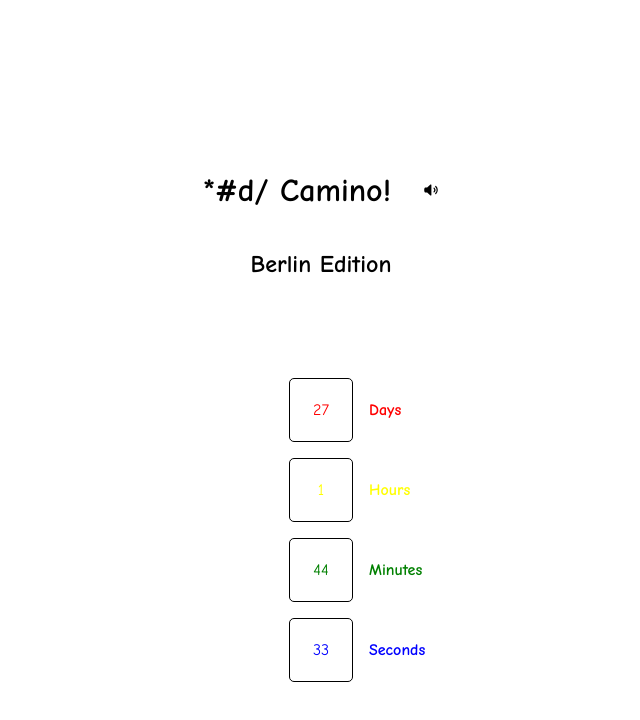
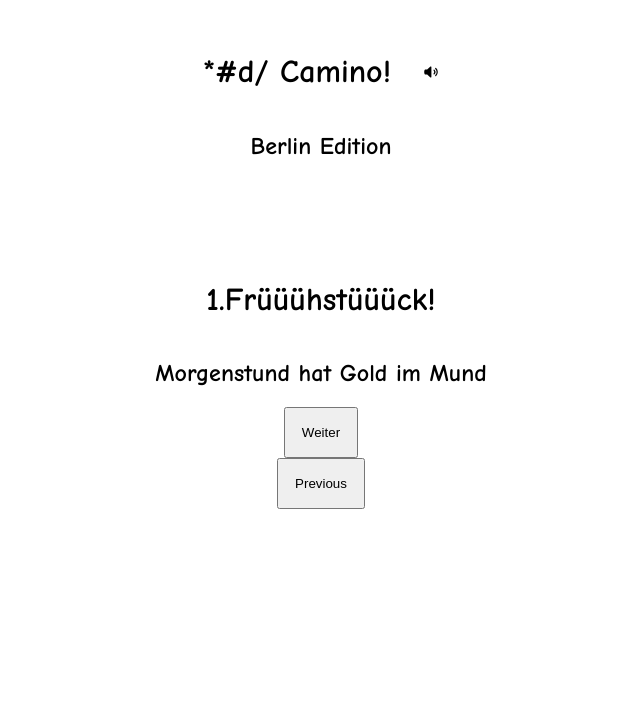
Before and after one commit to Luis-Maiworm/github_pages, a React (Vite) app: page / in a window 1280 px wide. Shown: the top 720 px of the page, without its empty margins (319-959 px from the left). Built offline with nearby package versions, Linux system fonts and the light colour scheme.

Commit message:
added main question logic

```diff
--- a/src/App.css
+++ b/src/App.css
@@ -1,7 +1,6 @@
 .page-wrapper {
   width: 100vw;
   height: 100vh;
-  display: flex;
   align-items: center;
   justify-content: center;
 }
--- a/src/App.jsx
+++ b/src/App.jsx
@@ -1,6 +1,6 @@
 
 import './App.css'
-import { DayCountdown } from './components/Timer'
+import { MainContent } from './components/MainContent'
 import camino from './audio/mimi_camino.mp3'
 import { HiMiniSpeakerWave } from "react-icons/hi2";
 import React, { useState, useEffect } from "react";
@@ -56,7 +56,7 @@ function App() {
       <div className='page-wrapper'>
         <div className='content-wrapper'>
         <GranCamino/>
-        <DayCountdown/>
+        <MainContent/>
         </div>
       </div>
     </>
--- a/src/components/Timer.jsx
+++ b/src/components/MainContent.jsx
@@ -4,14 +4,10 @@ import AlienLims from '../assets/lims_alien.jpeg'
 import Less from '../assets/less_huea.jpeg'
 import OkLims from '../assets/lims_ok.jpeg'
 import SammaLims from '../assets/lims_samma.jpeg'
+import { Questions } from "./Questions"
 
 const date_str = "2024-07-13T10:00:00"
 
-const Completionist = () => {
-    <span>
-        Leggo
-    </span>
-}
 
 const BackgroundSticker = ({source}) => {
     return(
@@ -35,21 +31,24 @@ const renderer = ({days, hours, minutes, seconds, completed}) => {
         )
     }
 
-    if (completed) {
-        return <Completionist/>
-    } else {
-        return (
-        <div className="timer-wrapper">
-            <TimeContainer time={days} label={"Days"} sticker={OkLims}/>
-            <TimeContainer time={hours} label={"Hours"} sticker={SammaLims}/>
-            <TimeContainer time={minutes} label={"Minutes"} sticker={Less}/>
-            <TimeContainer time={seconds} label={"Seconds"} sticker={AlienLims}/>
-        </div>
-        )
-    }
+     return <Questions/>
+    // if (completed) {
+    //     return <Questions/>
+    // } else {
+    //     return (
+    //         <div className="main-wrapper">
+    //             <div className="timer-wrapper">
+    //                 <TimeContainer time={days} label={"Days"} sticker={OkLims}/>
+    //                 <TimeContainer time={hours} label={"Hours"} sticker={SammaLims}/>
+    //                 <TimeContainer time={minutes} label={"Minutes"} sticker={Less}/>
+    //                 <TimeContainer time={seconds} label={"Seconds"} sticker={AlienLims}/>
+    //             </div>
+    //         </div>
+    //     )
+    // }
 }
 
-export const DayCountdown = () => {
+export const MainContent = () => {
     return(
         <>
             <Countdown
--- /dev/null
+++ b/src/components/Questions.jsx
@@ -0,0 +1,50 @@
+
+import { PHASES } from "./context";
+import { useState, useEffect } from "react";
+
+
+export const Questions = () => {
+    const [currentPhase, setPhase] = useState(
+        JSON.parse(localStorage.getItem('phase')) || 0
+    );
+
+    useEffect(() => {
+        localStorage.setItem('phase', JSON.stringify(currentPhase))
+    }, [currentPhase])
+
+
+    const toggleNext = () => {
+        if(currentPhase + 1 < PHASES.length) {
+            setPhase(currentPhase + 1)
+        }
+    }
+
+
+    const CurrentQuestion = ({question, index}) => {
+        return(
+            <>
+                <h1>
+                    {index+1}.{question.title}
+                </h1>
+                <h2>
+                    {question.subtitle}
+                </h2>
+                <button onClick={toggleNext}>Weiter</button>
+            </>
+        )
+    }
+
+    const togglePrevious = () => {
+        if(currentPhase > 0) {
+            setPhase(currentPhase-1);
+        }
+    }
+
+    return(
+        <>
+            <CurrentQuestion question={PHASES[currentPhase]} index={currentPhase}/>
+            <button onClick={togglePrevious}>Previous</button>
+        </>
+    )
+
+}
--- /dev/null
+++ b/src/components/context.jsx
@@ -0,0 +1,31 @@
+class Phase {
+    constructor(title, subtitle, main_gif, questions, answers, answers_gif) {
+        this.title = title;
+        this.subtitle = subtitle;
+        this.main_gif = main_gif;
+        this.questions = questions;
+        this.answers = answers;
+        this.answers_gif = answers_gif;
+    }
+}
+
+
+
+export const PHASES = [
+    new Phase(
+        "Früüühstüüück!",
+        "Morgenstund hat Gold im Mund",
+        "gif",
+        ["Wer", "Was"],
+        ["Du", "Egal was"],
+        ["gif1", "gif2"]
+    ),
+    new Phase(
+        "Drink!",
+        "Stay hydrated, and awake!",
+        "gif",
+        ["Wer", "Was"],
+        ["Du", "Egal was"],
+        ["gif1", "gif2"]
+    )
+]
--- a/src/components/timer.css
+++ b/src/components/mainContent.css
@@ -1,3 +1,7 @@
+.main-wrapper {
+
+}
+
 .timer-wrapper {
     display: flex;
     align-items: center;
--- /dev/null
+++ b/src/components/questions.css
@@ -0,0 +1,11 @@
+button {
+    padding: 1rem;
+}
+
+h1 {
+
+}
+
+h2 {
+
+}
--- a/src/main.jsx
+++ b/src/main.jsx
@@ -1,7 +1,8 @@
 import React from 'react'
 import ReactDOM from 'react-dom/client'
 import App from './App.jsx'
-import './components/timer.css'
+import './components/mainContent.css'
+import './components/questions.css'
 import './index.css'
 
 ReactDOM.createRoot(document.getElementById('root')).render(
```
